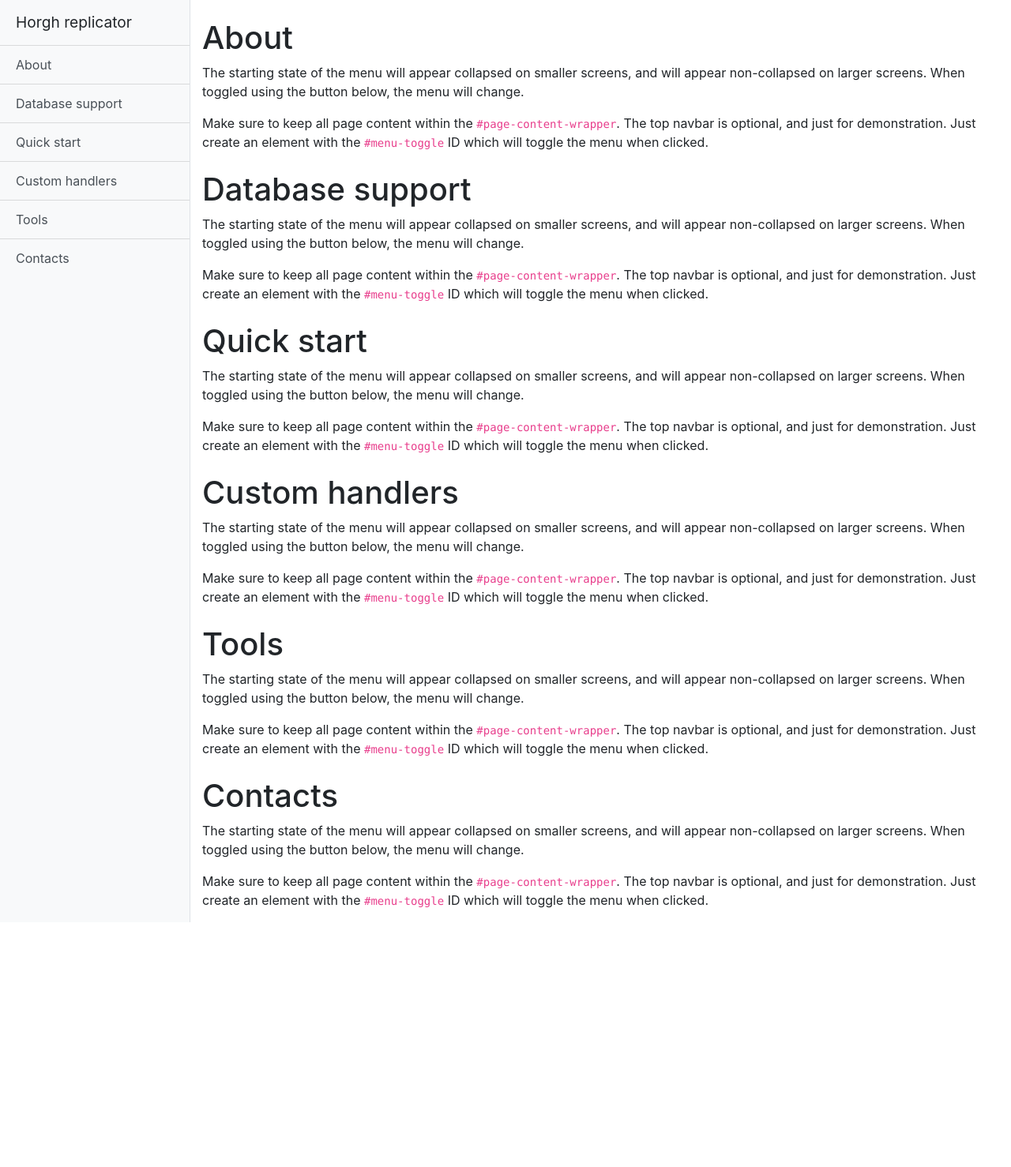
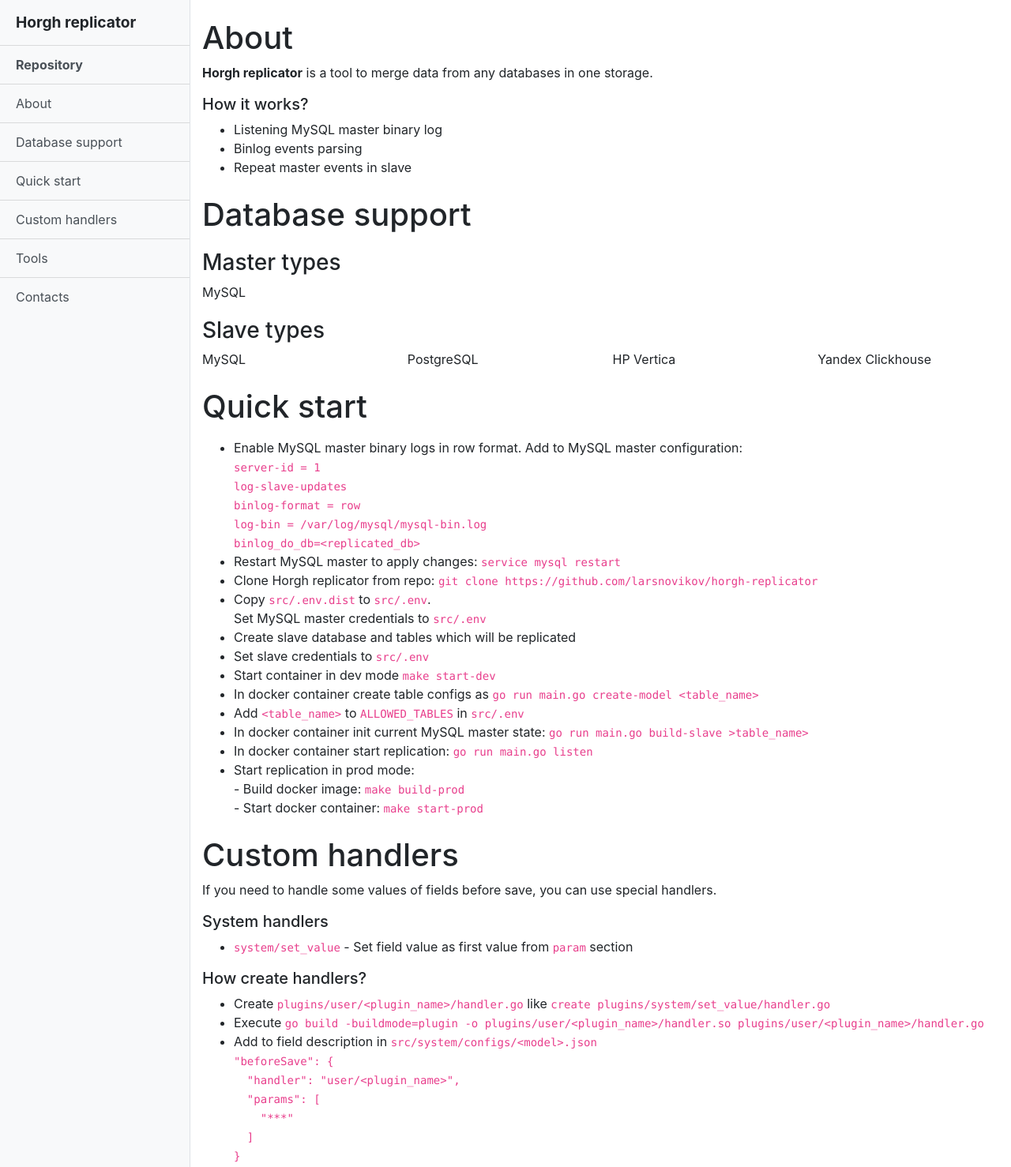
Before and after one commit to larsnovikov/larsnovikov.github.io, a website: page horgh.html in a window 1280 px wide. Shown: the top 1478 px of the page at 79% size. Before the commit the page ends 1168 px from the top, so only its background shows below. Drawn offline with Linux system fonts and the light colour scheme.

Commit message:
ok version

```diff
--- a/horgh.html
+++ b/horgh.html
@@ -5,8 +5,9 @@
 
     <meta charset="utf-8">
     <meta name="viewport" content="width=device-width, initial-scale=1, shrink-to-fit=no">
-    <meta name="description" content="">
-    <meta name="author" content="">
+    <meta name="description" content="Horgh replicator is a tool to merge data from any databases in one storage.">
+    <meta name="keywords" content="horgh, replicator, binlog, MySQL, Vertica, PostgreSQL, Clickhouse, Tungsten" />
+    <meta name="author" content="Lars Novikov">
 
     <title>Horgh replicator</title>
 
@@ -29,8 +30,9 @@
         </div>
     </div>
     <div class="bg-light border-right" id="sidebar-wrapper" style="position: fixed">
-        <div class="sidebar-heading">Horgh replicator </div>
+        <div class="sidebar-heading"><b>Horgh replicator</b></div>
         <div class="list-group list-group-flush">
+            <a href="https://github.com/larsnovikov/horgh-replicator" target="_blank" class="list-group-item list-group-item-action bg-light"><b>Repository</b></a>
             <a href="#about" class="list-group-item list-group-item-action bg-light">About</a>
             <a href="#database_support" class="list-group-item list-group-item-action bg-light">Database support</a>
             <a href="#quick_start" class="list-group-item list-group-item-action bg-light">Quick start</a>
@@ -46,38 +48,151 @@
 
         <div id="about" class="container-fluid">
             <h1 class="mt-4">About</h1>
-            <p>The starting state of the menu will appear collapsed on smaller screens, and will appear non-collapsed on larger screens. When toggled using the button below, the menu will change.</p>
-            <p>Make sure to keep all page content within the <code>#page-content-wrapper</code>. The top navbar is optional, and just for demonstration. Just create an element with the <code>#menu-toggle</code> ID which will toggle the menu when clicked.</p>
+            <p>
+                <b>Horgh replicator</b> is a tool to merge data from any databases in one storage.
+            </p>
+            <h5>How it works?</h5>
+            <ul>
+            <li>Listening MySQL master binary log</li>
+            <li>Binlog events parsing</li>
+            <li>Repeat master events in slave</li>
+            </ul>
         </div>
 
         <div id="database_support" class="container-fluid">
             <h1 class="mt-4">Database support</h1>
-            <p>The starting state of the menu will appear collapsed on smaller screens, and will appear non-collapsed on larger screens. When toggled using the button below, the menu will change.</p>
-            <p>Make sure to keep all page content within the <code>#page-content-wrapper</code>. The top navbar is optional, and just for demonstration. Just create an element with the <code>#menu-toggle</code> ID which will toggle the menu when clicked.</p>
+            <div>
+                <div style="margin-top: 20px">
+                    <h3>Master types</h3>
+                    <div class="row">
+                        <div class="col-sm-4">MySQL</div>
+                    </div>
+                </div>
+                <div style="margin-top: 20px">
+                    <h3>Slave types</h3>
+                    <div class="row">
+                        <div class="col-sm-3">MySQL</div>
+                        <div class="col-sm-3">PostgreSQL</div>
+                        <div class="col-sm-3">HP Vertica</div>
+                        <div class="col-sm-3">Yandex Clickhouse</div>
+                    </div>
+                </div>
+            </div>
         </div>
 
         <div id="quick_start" class="container-fluid">
             <h1 class="mt-4">Quick start</h1>
-            <p>The starting state of the menu will appear collapsed on smaller screens, and will appear non-collapsed on larger screens. When toggled using the button below, the menu will change.</p>
-            <p>Make sure to keep all page content within the <code>#page-content-wrapper</code>. The top navbar is optional, and just for demonstration. Just create an element with the <code>#menu-toggle</code> ID which will toggle the menu when clicked.</p>
+            <p>
+            <ul>
+                <li>
+                    Enable MySQL master binary logs in row format. Add to MySQL master configuration:</br>
+                    <code>
+                        server-id = 1</br>
+                        log-slave-updates</br>
+                        binlog-format = row</br>
+                        log-bin = /var/log/mysql/mysql-bin.log</br>
+                        binlog_do_db=&lt;replicated_db&gt;</br>
+                    </code>
+                </li>
+                <li>
+                    Restart MySQL master to apply changes: <code>service mysql restart</code>
+                </li>
+                <li>
+                    Clone Horgh replicator from repo: <code>git clone https://github.com/larsnovikov/horgh-replicator</code>
+                </li>
+                <li>
+                    Copy <code>src/.env.dist</code> to <code>src/.env</code>.<br>
+                    Set MySQL master credentials to <code>src/.env</code>
+                </li>
+                <li>
+                    Create slave database and tables which will be replicated
+                </li>
+                <li>
+                    Set slave credentials to <code>src/.env</code>
+                </li>
+                <li>
+                    Start container in dev mode <code>make start-dev</code>
+                </li>
+                <li>
+                    In docker container create table configs as <code>go run main.go create-model &lt;table_name&gt;</code>
+                </li>
+                <li>
+                    Add <code>&lt;table_name&gt;</code> to <code>ALLOWED_TABLES</code> in <code>src/.env</code>
+                </li>
+                <li>
+                    In docker container init current MySQL master state: <code>go run main.go build-slave &gt;table_name&gt;</code>
+                </li>
+                <li>
+                    In docker container start replication: <code>go run main.go listen</code>
+                </li>
+                <li>
+                    Start replication in prod mode:<br>
+                    - Build docker image: <code>make build-prod</code><br>
+                    - Start docker container: <code>make start-prod</code>
+                </li>
+            </ul>
+            </p>
         </div>
 
         <div id="custom_handlers" class="container-fluid">
             <h1 class="mt-4">Custom handlers</h1>
-            <p>The starting state of the menu will appear collapsed on smaller screens, and will appear non-collapsed on larger screens. When toggled using the button below, the menu will change.</p>
-            <p>Make sure to keep all page content within the <code>#page-content-wrapper</code>. The top navbar is optional, and just for demonstration. Just create an element with the <code>#menu-toggle</code> ID which will toggle the menu when clicked.</p>
+            <p>
+                If you need to handle some values of fields before save, you can use special handlers.
+            </p>
+            <h5>System handlers</h5>
+            <ul>
+                <li>
+                    <code>system/set_value</code> - Set field value as first value from <code>param</code> section
+                </li>
+            </ul>
+            <h5>How create handlers?</h5>
+            <ul>
+                <li>
+                    Create <code>plugins/user/&lt;plugin_name&gt;/handler.go</code> like <code>create plugins/system/set_value/handler.go</code>
+                </li>
+                <li>
+                    Execute <code>go build -buildmode=plugin -o plugins/user/&lt;plugin_name&gt;/handler.so plugins/user/&lt;plugin_name&gt;/handler.go</code>
+                </li>
+                <li>
+                    Add to field description in <code>src/system/configs/&lt;model&gt;.json</code><br>
+                    <code>
+                        "beforeSave": {<br>
+                        &nbsp;&nbsp;"handler": "user/&lt;plugin_name&gt;",<br>
+                        &nbsp;&nbsp;"params": [<br>
+                        &nbsp;&nbsp;&nbsp;&nbsp;"***"<br>
+                        &nbsp;&nbsp;]<br>
+                        }<br>
+                    </code>
+                </li>
+            </ul>
         </div>
 
         <div id="tools" class="container-fluid">
             <h1 class="mt-4">Tools</h1>
-            <p>The starting state of the menu will appear collapsed on smaller screens, and will appear non-collapsed on larger screens. When toggled using the button below, the menu will change.</p>
-            <p>Make sure to keep all page content within the <code>#page-content-wrapper</code>. The top navbar is optional, and just for demonstration. Just create an element with the <code>#menu-toggle</code> ID which will toggle the menu when clicked.</p>
+            <ul>
+                <li>
+                    <code>set-position &lt;table_name&gt; &lt;binlog_name&gt; &lt;binlog_position&gt;</code> set start position of log for table listener
+                </li>
+                <li>
+                    <code>load start loader</code> for replication testing (for default tables user and post)
+                </li>
+                <li>
+                    <code>create-model &lt;table_name&gt;</code> create model json-file by master table structure
+                </li>
+                <li>
+                    <code>build-slave &lt;table_name&gt;</code> create master table dump, restore this dump in slave, set start position of log for table listener
+                </li>
+                <li>
+                    <code>destroy-slave &lt;table_name&gt;</code> truncate table, set empty position of log for table listener
+                </li>
+            </ul>
         </div>
 
         <div id="contacts" class="container-fluid">
             <h1 class="mt-4">Contacts</h1>
-            <p>The starting state of the menu will appear collapsed on smaller screens, and will appear non-collapsed on larger screens. When toggled using the button below, the menu will change.</p>
-            <p>Make sure to keep all page content within the <code>#page-content-wrapper</code>. The top navbar is optional, and just for demonstration. Just create an element with the <code>#menu-toggle</code> ID which will toggle the menu when clicked.</p>
+            <p>
+                Lars Novikov<br> Email: larsnovikov@yandex.ru<br> Telegram: larsnovikov
+            </p>
         </div>
     </div>
     <!-- /#page-content-wrapper -->
```
